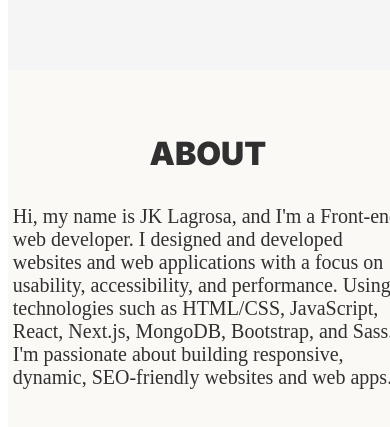
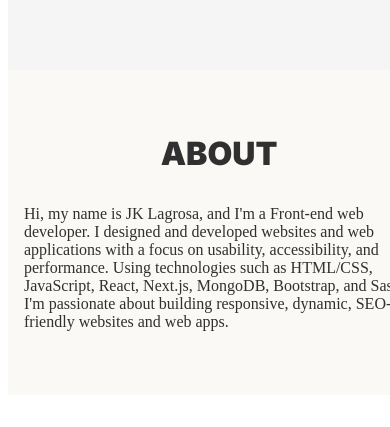
Before and after one commit to jklagrosa/JK-Lagrosa, a Next.js app: page / in a window 390 px wide. Shown: the part 3042-3469 px from the top of the page. After the commit the page ends 3445 px from the top, so only its background shows below. Built offline with nearby package versions, Linux system fonts and the light colour scheme.

Commit message:
Added: skills component

```diff
--- a/styles/COMPONENT.module.scss
+++ b/styles/COMPONENT.module.scss
@@ -1130,11 +1130,6 @@
     }
 
 
-    @media only screen and (max-width: 425px){
-        padding: 4rem 0.3rem;
-    }
-
-
 
     #_projects_row_wrapper_{
         // ROW WRAPPER
@@ -1221,16 +1216,18 @@
 
 
         @media only screen and (min-width: 2501px){
-            font-size: 2rem;
+            max-width: 1500px;
+            font-size: 2.5rem;
         }
 
         @media only screen and (min-width: 2201px) and (max-width: 2500px) {
-            font-size: 1.75rem;
+            max-width: 1300px;
+            font-size: 2.25rem;
         }
 
         @media only screen and (min-width: 1801px) and (max-width: 2200px) {
-            max-width: 900px;
-            font-size: 2rem;
+            max-width: 1100px;
+            font-size: 1.8rem;
         }
 
         @media only screen and (min-width: 1400px) and (max-width: 1800px) {
@@ -1245,15 +1242,17 @@
 
 
         @media only screen and (max-width: 991px){
-        //    NEW CSS
-        }
-
-        @media only screen and (max-width: 600px){
-           //    NEW CSS
-        }
-
-        @media only screen and (max-width: 425px){
-            //    NEW CSS
+            max-width: 700px;
+            font-size: 1.1rem;
+        }
+
+        @media only screen and (max-width: 800px){
+           max-width: 600px;
+        }
+
+        @media only screen and (max-width: 680px){
+            max-width: 500px;
+            font-size: 1rem;
         }
     }
 
```
Also changed, not shown: components/Skills.js (added, +14 -0 lines).
